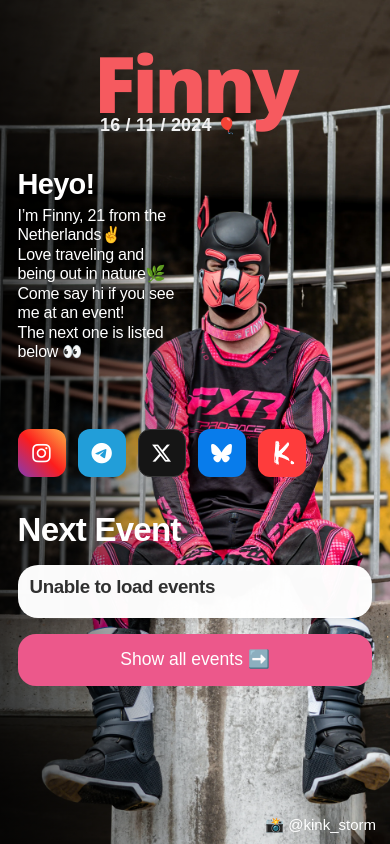
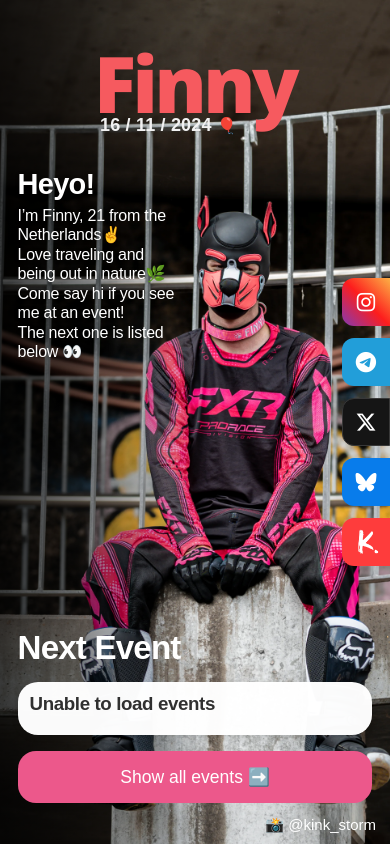
Before and after one commit to 10morty/finny.dog, a plain HTML site: page index.html in a window 390 px wide. Drawn offline with nearby package versions, Linux system fonts and the light colour scheme; no server answers; a web font is replaced by a local one.

Commit message:
changed mobile socials and event card placement

```diff
--- a/css/landing.css
+++ b/css/landing.css
@@ -406,7 +406,8 @@ body {
   }
 
   .next-event {
-    margin: 0;
+    margin-top: auto;
+    padding-top: 10px;
   }
 
   .next-event h2 {
@@ -660,3 +661,59 @@ body {
     object-fit: contain;
     border-radius: 5px;
 }
+
+/* Mobile layout: keep social links on the right and anchor the event section low */
+@media (max-width: 650px) {
+  body.home-page .hero {
+    display: flex;
+    flex-direction: column;
+    min-height: 100svh;
+    height: auto;
+    padding-bottom: 76px;
+  }
+
+  body.home-page .next-event {
+    margin-top: auto;
+    position: relative;
+    top: 35px;
+  }
+
+  body.home-page .social-sidebar {
+    position: fixed !important;
+    top: 50% !important;
+    right: 0 !important;
+    bottom: auto !important;
+    left: auto !important;
+    z-index: 9999 !important;
+    display: flex !important;
+    flex-direction: column !important;
+    flex-wrap: nowrap !important;
+    align-items: stretch !important;
+    justify-content: center !important;
+    width: auto !important;
+    gap: 12px !important;
+    margin: 0 !important;
+    padding: 0 !important;
+    transform: translateY(-50%) !important;
+  }
+
+  body.home-page .social-sidebar .social-link {
+    width: 48px !important;
+    height: 48px !important;
+    min-width: 48px !important;
+    flex: 0 0 48px !important;
+    border-radius: 12px 0 0 12px !important;
+  }
+
+  body.home-page .next-event {
+    margin-top: auto !important;
+    margin-bottom: 0 !important;
+  }
+
+  body.home-page footer.photo-credit {
+    position: fixed;
+    right: 14px;
+    bottom: 10px;
+    z-index: 10000;
+  }
+}
```
